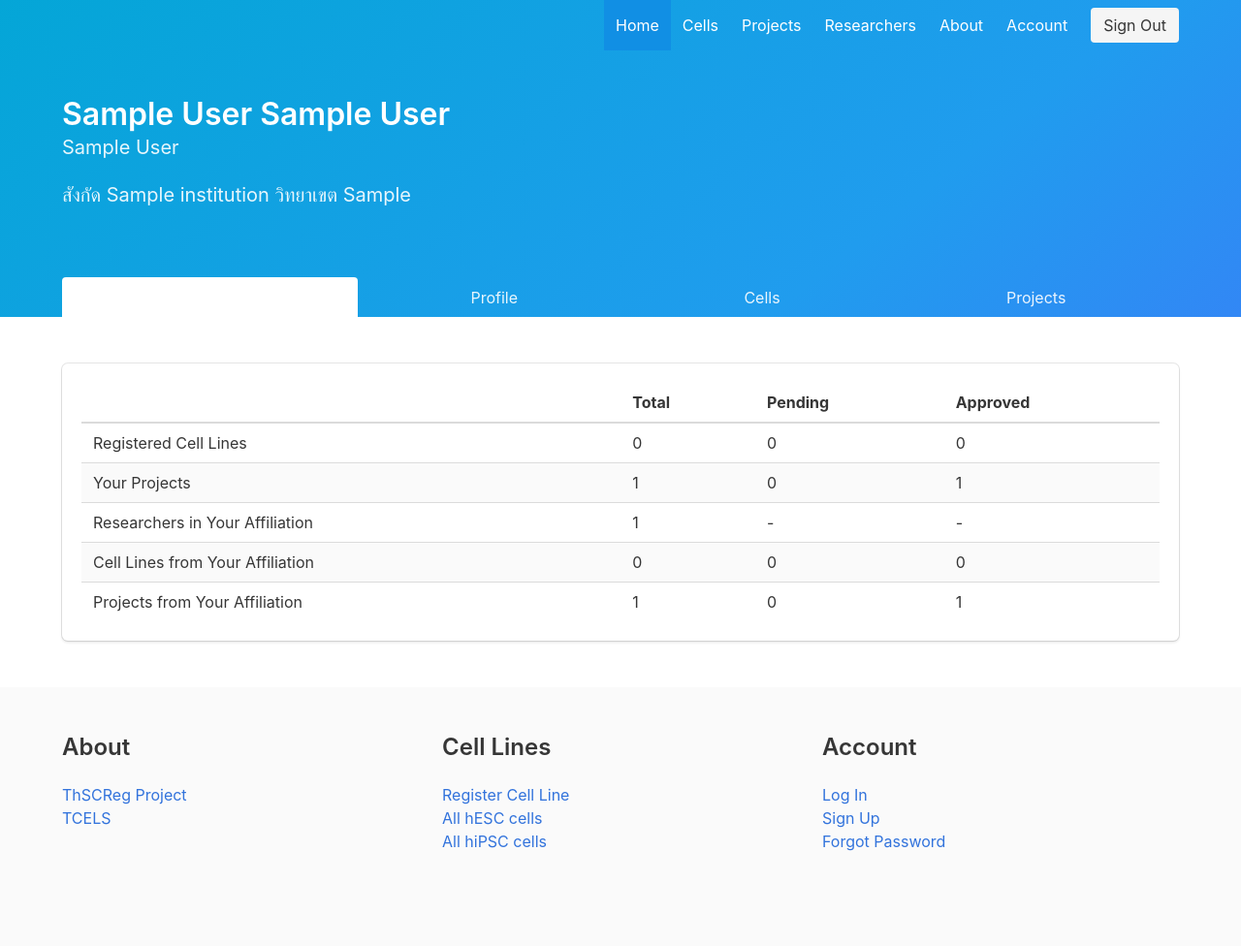
After one commit to likit/thaiscreg2019, a Flask app: page /account/main in a window 1280 px wide. The commit adds this page. Shown: the whole page at 97% size. Run offline with Flask 2, Linux system fonts and the light colour scheme; a user stored in the database is signed in; tables that the repository leaves empty hold one stand-in row (values such as "Sample post"); some libraries are stand-ins or nearby versions.

Commit message:
added account related views and templates
updated the menu bar

```diff
--- a/app/main/views.py
+++ b/app/main/views.py
@@ -2,9 +2,9 @@ from flask import render_template, redirect, request, url_for
 from . import mainbp as main
 from .forms import SignUpForm, LogInForm
 from collections import defaultdict
-from .models import User
+from .models import User, Project
 from ..app import db
-from flask_login import login_user, current_user, logout_user
+from flask_login import login_user, current_user, logout_user, login_required
 
 @main.route('/', methods=['GET', 'POST'])
 def index():
@@ -39,7 +39,7 @@ def log_user_in():
         if user:
             pw = request.form.get('password')
             if pw == user.password:
-                login_user(user)
+                login_user(user, remember=True)
                 return redirect('/')
             else:
                 error_msg = 'Password is not correct.'
@@ -51,6 +51,7 @@ def log_user_in():
 
 
 @main.route('/logout_form', methods=['GET', 'POST'])
+@login_required
 def log_user_out():
     if current_user.is_authenticated:
         form = LogInForm()
@@ -58,3 +59,30 @@ def log_user_out():
         return render_template('main/logout.html', form=form)
     else:
         return redirect(url_for('main.log_user_in'))
+
+
+@main.route('/account/main')
+@login_required
+def account_dash():
+    projects = {'pending': 0, 'approved': 0, 'total': 0}
+    affil_researchers = []
+    affil_projects = {'pending': 0, 'approved': 0, 'total': 0}
+    for researcher in current_user.profile.affil.affiliates:
+        for proj in researcher.user.created_projects:
+            if proj.status.status == 'pending':
+                affil_projects['pending'] += 1
+            elif proj.status.status == 'approved':
+                affil_projects['approved'] += 1
+        affil_projects['total'] += 1
+        affil_researchers.append(researcher)
+
+    for proj in current_user.created_projects:
+        if proj.status.status == 'pending':
+            projects['pending'] += 1
+        elif proj.status.status == 'approved':
+            projects['approved'] += 1
+        projects['total'] += 1
+    return render_template('main/account_dash.html',
+                           projects=projects,
+                           affil_projects=affil_projects,
+                           affil_researchers=affil_researchers)
--- /dev/null
+++ b/app/templates/main/account_base.html
@@ -0,0 +1,81 @@
+{% extends "base.html" %}
+{% block title %}Thai SCReg Main Page{% endblock %}
+{% block content %}
+    <section class="hero is-info is-bold">
+        <div class="hero-head">
+            <nav class="navbar">
+                <div class="container">
+                    <div class="navbar-brand">
+                        <a role="button" class="navbar-burger burger" aria-label="menu"
+                           aria-expanded="false" data-target="navbarBasicExample">
+                            <span aria-hidden="true"></span>
+                            <span aria-hidden="true"></span>
+                            <span aria-hidden="true"></span>
+                        </a>
+                    </div>
+                    <div id="navbarBasicExample" class="navbar-menu">
+                        <div class="navbar-end">
+                            <a class="navbar-item is-active">
+                                Home
+                            </a>
+                            <a class="navbar-item">
+                                Cells
+                            </a>
+                            <a class="navbar-item">
+                                Projects
+                            </a>
+                            <a class="navbar-item">
+                                Researchers
+                            </a>
+                            <a class="navbar-item">
+                                About
+                            </a>
+                            {% if current_user.is_authenticated %}
+                                <a class="navbar-item">
+                                    Account
+                                </a>
+                                <div class="navbar-item">
+                                    <a class="button is-light"
+                                       href="{{ url_for('main.log_user_out') }}">
+                                        Sign Out
+                                    </a>
+                                </div>
+                            {% endif %}
+                        </div>
+                    </div>
+                </div>
+            </nav>
+        </div>
+        <div class="hero-body">
+            <div class="container">
+                <p><h1 class="title">{{ current_user.profile.academic_title_th }} {{ current_user.profile.first_name_th }} {{ current_user.profile.last_name_th }}</h1>
+                <h1 class="subtitle">{{ current_user.profile.first_name_en }} {{ current_user.profile.last_name_en }}</h1></p>
+                <p><h1 class="subtitle">สังกัด {{ current_user.profile.affil.name_th }} วิทยาเขต {{ current_user.profile.affil.campus }}</h1></p>
+            </div>
+        </div>
+        <div class="hero-foot">
+            <nav class="tabs is-boxed is-fullwidth">
+                <div class="container">
+                    <ul>
+                        <li class="is-active">
+                            <a>Overview</a>
+                        </li>
+                        <li>
+                            <a>Profile</a>
+                        </li>
+                        <li>
+                            <a>Cells</a>
+                        </li>
+                        <li>
+                            <a>Projects</a>
+                        </li>
+                    </ul>
+                </div>
+            </nav>
+        </div>
+    </section>
+    <section class="section">
+        {% block account_content %}
+        {% endblock %}
+    </section>
+{% endblock %}
--- /dev/null
+++ b/app/templates/main/account_dash.html
@@ -0,0 +1,51 @@
+{% extends "main/account_base.html" %}
+{% block account_content %}
+    <div class="container">
+        <div class="columns">
+            <div class="column">
+                <div class="box">
+                    <table class="table is-striped is-fullwidth">
+                        <thead>
+                            <th></th>
+                            <th>Total</th>
+                            <th>Pending</th>
+                            <th>Approved</th>
+                        </thead>
+                        <tbody>
+                            <tr>
+                                <td>Registered Cell Lines</td>
+                                <td>0</td>
+                                <td>0</td>
+                                <td>0</td>
+                            </tr>
+                            <tr>
+                                <td>Your Projects</td>
+                                <td>{{ projects['total'] }}</td>
+                                <td>{{ projects['pending'] }}</td>
+                                <td>{{ projects['approved'] }}</td>
+                            </tr>
+                            <tr>
+                                <td>Researchers in Your Affiliation</td>
+                                <td>{{ affil_researchers|length }}</td>
+                                <td>-</td>
+                                <td>-</td>
+                            </tr>
+                            <tr>
+                                <td>Cell Lines from Your Affiliation</td>
+                                <td>0</td>
+                                <td>0</td>
+                                <td>0</td>
+                            </tr>
+                            <tr>
+                                <td>Projects from Your Affiliation</td>
+                                <td>{{ affil_projects['total'] }}</td>
+                                <td>{{ affil_projects['pending'] }}</td>
+                                <td>{{ affil_projects['approved'] }}</td>
+                            </tr>
+                        </tbody>
+                    </table>
+                </div>
+            </div>
+        </div>
+    </div>
+{% endblock %}
--- a/app/templates/main/index.html
+++ b/app/templates/main/index.html
@@ -31,7 +31,7 @@
                             About
                         </a>
                         {% if current_user.is_authenticated %}
-                        <a class="navbar-item">
+                        <a class="navbar-item" href="{{ url_for('main.account_dash') }}">
                             Account
                         </a>
                         <div class="navbar-item">
```
